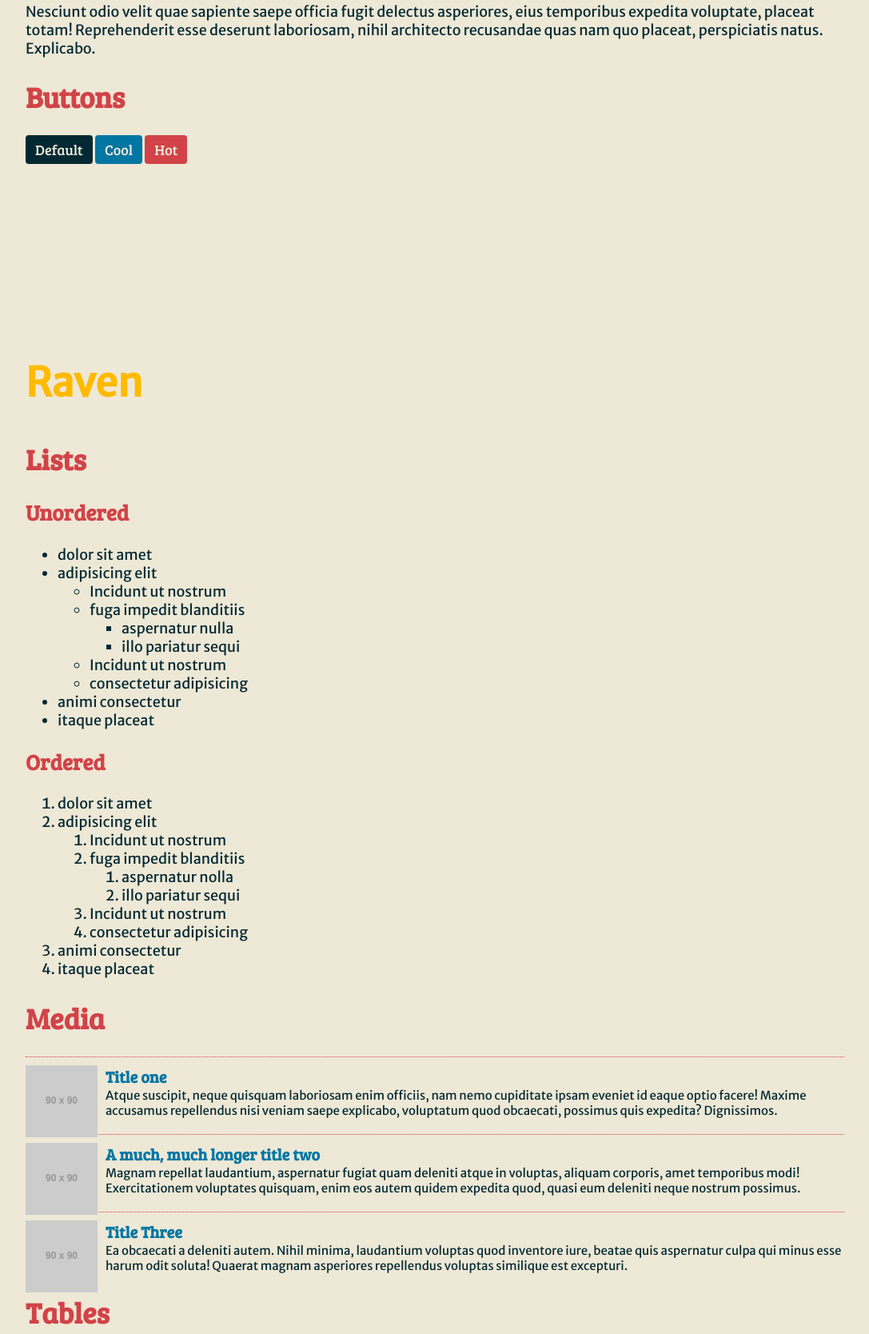
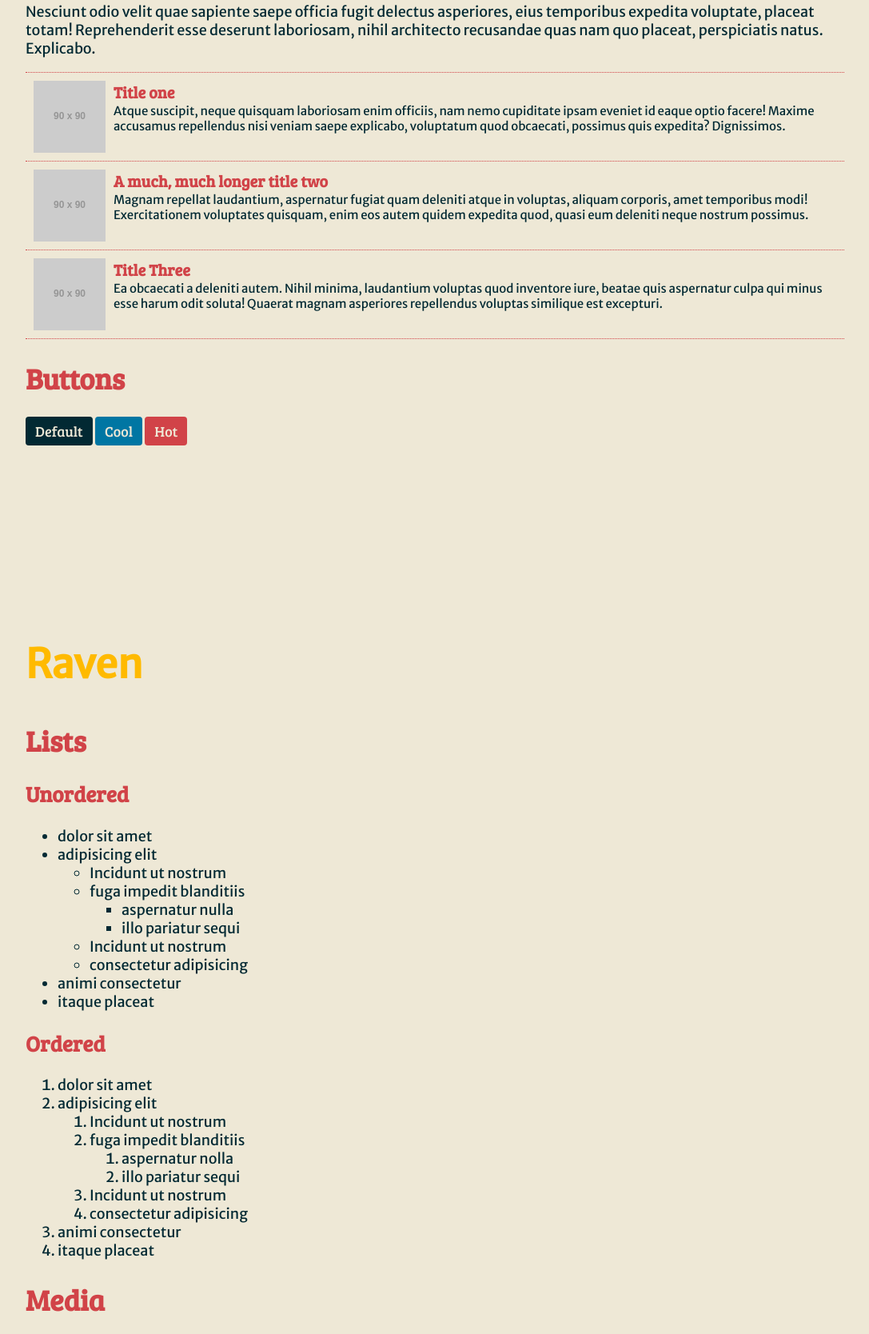
Before and after one commit to Luchnik/sassEssentials, a website: page builds/sassEssentials/index.html in a window 1280 px wide. Shown: the part 1418-3086 px from the top of the page at 80% size, without its empty margins (96-1183 px from the left). Drawn offline with nearby package versions, Linux system fonts and the light colour scheme; files that its build step writes are made by us from their sources; placeholder pictures from the web are drawn by us.

Commit message:
Style media section

```diff
--- a/builds/sassEssentials/index.html
+++ b/builds/sassEssentials/index.html
@@ -47,6 +47,33 @@
 
     <h4>H4. Fourth level headline</h4>
     <p>Nesciunt odio velit quae sapiente saepe officia fugit delectus asperiores, eius temporibus expedita voluptate, placeat totam! Reprehenderit esse deserunt laboriosam, nihil architecto recusandae quas nam quo placeat, perspiciatis natus. Explicabo.</p>
+
+
+    <ol class="media">
+      <li class="item clearfix">
+        <a href="#">
+          <img src="http://placehold.it/90x90" alt="thumbnail">
+          <h2 class="head">Title one</h2>
+          <p>Atque suscipit, neque quisquam laboriosam enim officiis, nam nemo cupiditate ipsam eveniet id eaque optio facere! Maxime accusamus repellendus nisi veniam saepe explicabo, voluptatum quod obcaecati, possimus quis expedita? Dignissimos.</p>
+        </a>
+      </li>
+      <li class="item clearfix">
+        <a href="#">
+          <img src="http://placehold.it/90x90" alt="thumbnail">
+          <h2 class="head">A much, much longer title two</h2>
+          <p>Magnam repellat laudantium, aspernatur fugiat quam deleniti atque in voluptas, aliquam corporis, amet temporibus modi! Exercitationem voluptates quisquam, enim eos autem quidem expedita quod, quasi eum deleniti neque nostrum possimus.</p>
+        </a>
+      </li>
+      <li class="item clearfix">
+        <a href="#">
+          <img src="http://placehold.it/90x90" alt="thumbnail">
+          <h2 class="head">Title Three</h2>
+          <p>Ea obcaecati a deleniti autem. Nihil minima, laudantium voluptas quod inventore iure, beatae quis aspernatur culpa qui minus esse harum odit soluta! Quaerat magnam asperiores repellendus voluptas similique est excepturi.</p>
+        </a>
+      </li>
+    </ol>
+
+
   </div>
 </section>
 
@@ -118,21 +145,21 @@
   <div class="container">
     <h1>Media</h1>
     <ol class="media">
-      <li class="item">
+      <li class="item clearfix">
         <a href="#">
           <img src="http://placehold.it/90x90" alt="thumbnail">
           <h2 class="head">Title one</h2>
           <p>Atque suscipit, neque quisquam laboriosam enim officiis, nam nemo cupiditate ipsam eveniet id eaque optio facere! Maxime accusamus repellendus nisi veniam saepe explicabo, voluptatum quod obcaecati, possimus quis expedita? Dignissimos.</p>
         </a>
       </li>
-      <li class="item">
+      <li class="item clearfix">
         <a href="#">
           <img src="http://placehold.it/90x90" alt="thumbnail">
           <h2 class="head">A much, much longer title two</h2>
           <p>Magnam repellat laudantium, aspernatur fugiat quam deleniti atque in voluptas, aliquam corporis, amet temporibus modi! Exercitationem voluptates quisquam, enim eos autem quidem expedita quod, quasi eum deleniti neque nostrum possimus.</p>
         </a>
       </li>
-      <li class="item">
+      <li class="item clearfix">
         <a href="#">
           <img src="http://placehold.it/90x90" alt="thumbnail">
           <h2 class="head">Title Three</h2>
--- a/process/sass/_mixins.scss
+++ b/process/sass/_mixins.scss
@@ -5,3 +5,14 @@
 	background-size: cover;
 	height: $height;
 }
+
+@mixin clearfix {
+	&before,
+	&:after {
+		content: '';
+		display: table;
+	}
+	&:after {
+		clear: both;
+	}
+}
--- a/process/sass/modules/_media.scss
+++ b/process/sass/modules/_media.scss
@@ -7,9 +7,17 @@ $color-media-head:  $blue;
   list-style: none;
 
   .item {
-    margin-bottom: 20px;
     border-top: 1px dotted $color-item-border;
     padding-top: 10px;
+    padding-left: 10px;
+    padding-bottom: 10px;
+    &:hover {
+      background: $yellow;
+    }
+    &:last-of-type {
+      border-bottom: 1px dotted $color-item-border;
+    }
+    @include clearfix;
   }
 
   .head {
@@ -17,6 +25,11 @@ $color-media-head:  $blue;
     padding: 0;
     color: $color-media-head;
     font-size: 2rem;
+
+    /* if the head in typography section */
+    #typography & {
+      color: $red;
+    }
   }
 
   p {
```
